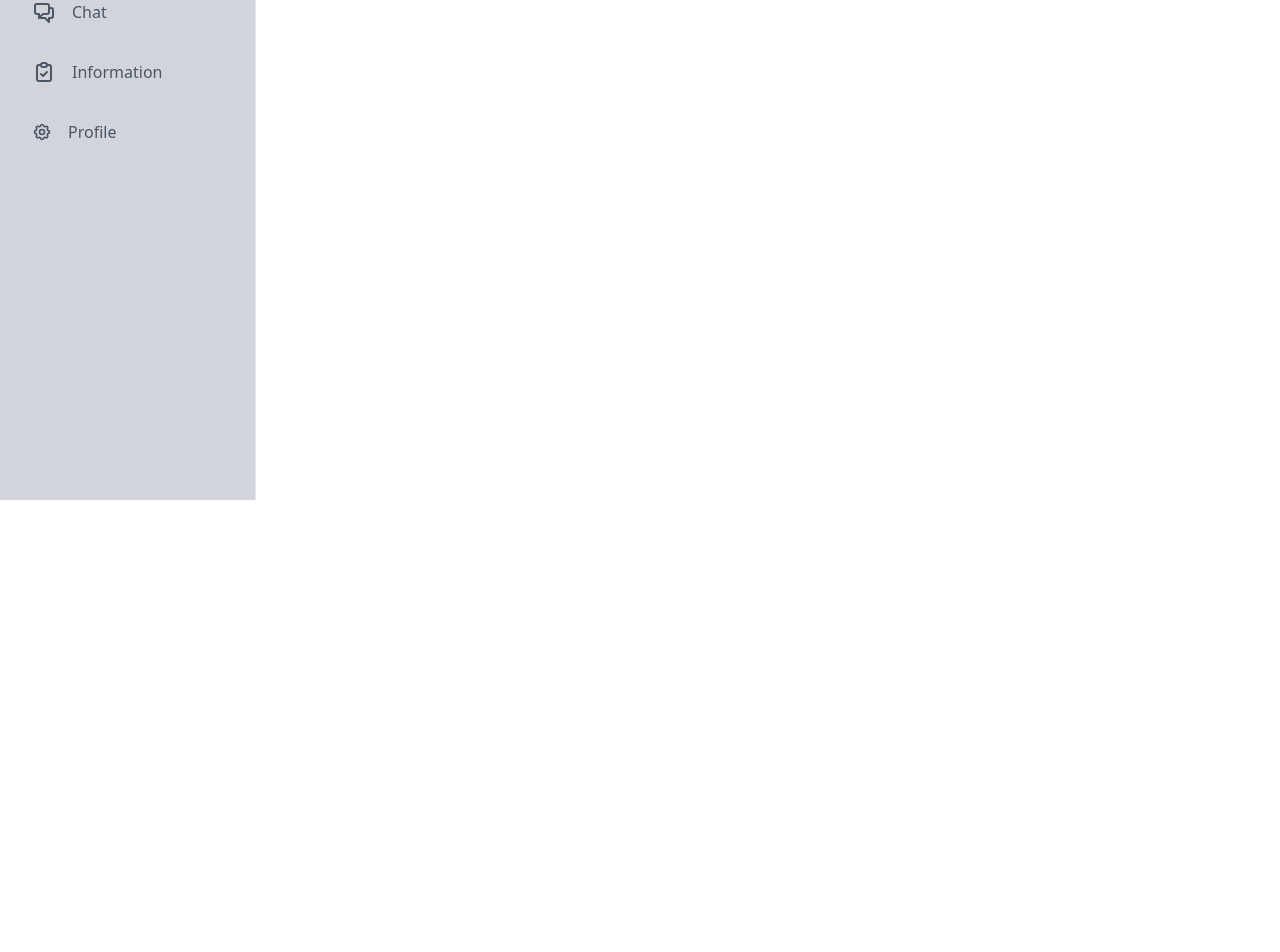
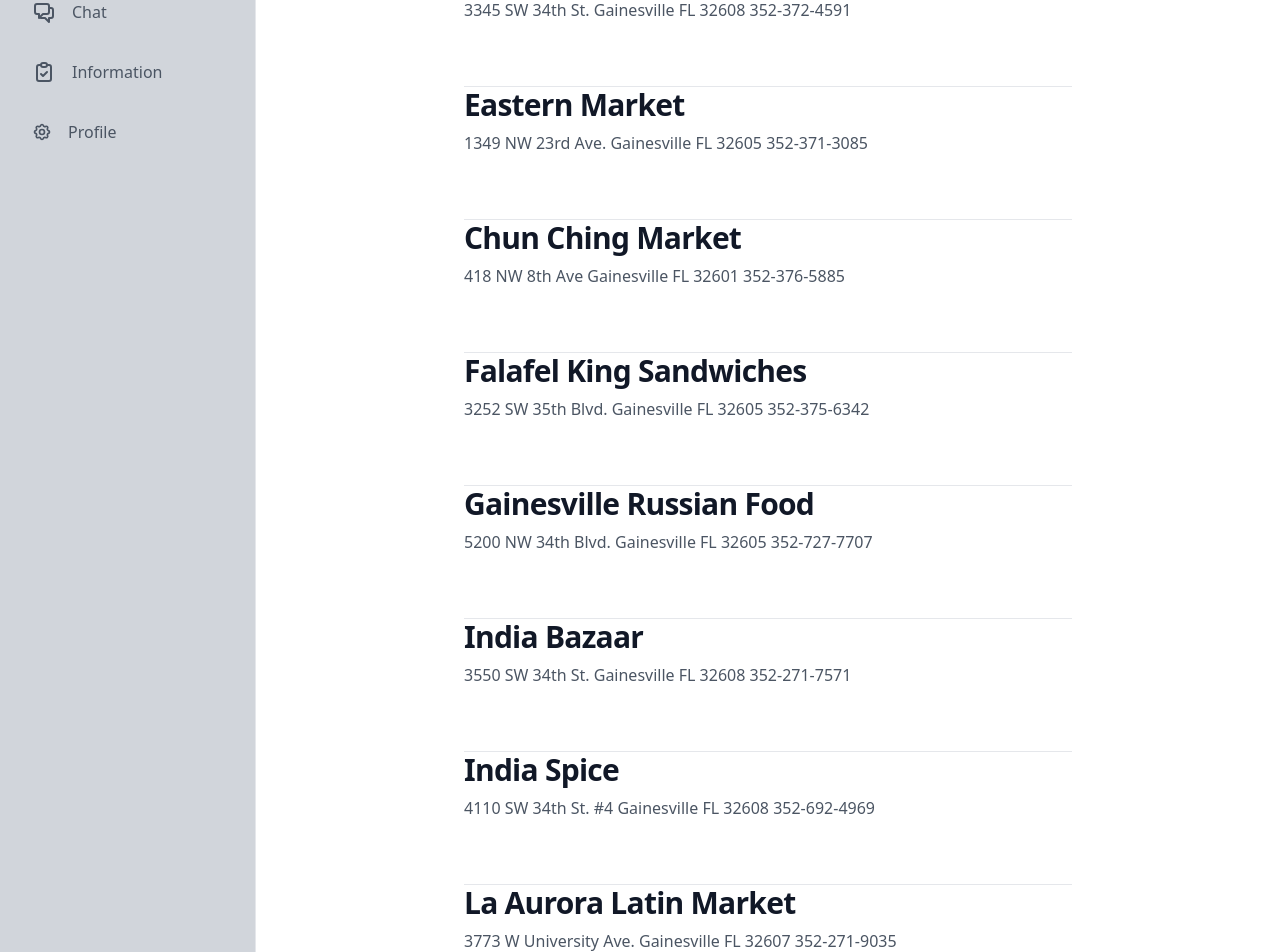
Before and after one commit to kovurusaisachin/AllyGator, a Next.js app in the folder Frontend/allygator_frontend/: page /dashboard/miscellaneous/ethnicfoodstores in a window 1280 px wide. Shown: the part 300-1252 px from the top of the page. Before the commit the page ends 800 px from the top, so only its background shows below. Built offline with nearby package versions, Linux system fonts and the light colour scheme.

Commit message:
Ethnic food stores page 1 added

```diff
--- a/Frontend/allygator_frontend/pages/dashboard/miscellaneous/ethnicfoodstores/index.tsx
+++ b/Frontend/allygator_frontend/pages/dashboard/miscellaneous/ethnicfoodstores/index.tsx
@@ -3,8 +3,131 @@ export default function ethnicfoodstores () {
     return (
         <div className="flex flex-col-2">
         <Sidebar />
-        <h2>More Content Coming Soon!!!</h2>
-
+        <section className="w-full px-4 py-24 mx-auto max-w-7xl md:w-3/4 lg:w-2/4">
+  <div className="mb-12 text-left md:text-center">
+    <h2 className="mb-2 text-3xl font-extrabold leading-tight text-gray-900">Ethnic Food Stores</h2>
+    <p className="text-lg text-gray-500">Collection of ethnic food stores in Gainesville.</p>
+  </div>
+  <div className="flex flex-col space-y-12 divide-y divide-gray-200">
+    <div>
+      {/* <p className="pt-12 mb-3 text-sm font-normal text-gray-500">April 16, 2020</p> */}
+      <h2 className="mb-2 text-xl font-extrabold leading-snug tracking-tight text-gray-800 md:text-3xl">
+        <a href="#" className="text-gray-900 hover:text-purple-700">Asian Food Market/Oriental Food & Gift Market</a>
+      </h2>
+      <p className="mb-4 text-base font-normal text-gray-600">
+       3345 SW 34th St.
+       Gainesville FL 32608
+       352-372-4591
+      </p>
+    </div>
+    <div>
+      {/* <p className="pt-12 mb-3 text-sm font-normal text-gray-500">April 16, 2020</p> */}
+      <h2 className="mb-2 text-xl font-extrabold leading-snug tracking-tight text-gray-800 md:text-3xl">
+        <a href="#" className="text-gray-900 hover:text-purple-700">Eastern Market</a>
+      </h2>
+      <p className="mb-4 text-base font-normal text-gray-600">
+        1349 NW 23rd Ave.
+        Gainesville FL 32605
+        352-371-3085
+      </p>
+      {/* <a href="#" className="btn btn-light btn-sm">Continue Reading</a> */}
+    </div>
+    <div>
+      {/* <p className="pt-12 mb-3 text-sm font-normal text-gray-500">April 16, 2020</p> */}
+      <h2 className="mb-2 text-xl font-extrabold leading-snug tracking-tight text-gray-800 md:text-3xl">
+        <a href="#" className="text-gray-900 hover:text-purple-700">Chun Ching Market</a>
+      </h2>
+      <p className="mb-4 text-base font-normal text-gray-600">
+        418 NW 8th Ave
+        Gainesville FL 32601
+        352-376-5885
+      </p>
+      {/* <a href="#" className="btn btn-light btn-sm">Continue Reading</a> */}
+    </div>
+    <div>
+      {/* <p className="pt-12 mb-3 text-sm font-normal text-gray-500">April 16, 2020</p> */}
+      <h2 className="mb-2 text-xl font-extrabold leading-snug tracking-tight text-gray-800 md:text-3xl">
+        <a href="#" className="text-gray-900 hover:text-purple-700">Falafel King Sandwiches</a>
+      </h2>
+      <p className="mb-4 text-base font-normal text-gray-600">
+        3252 SW 35th Blvd.
+        Gainesville FL 32605
+        352-375-6342
+      </p>
+      {/* <a href="#" className="btn btn-light btn-sm">Continue Reading</a> */}
+    </div>
+    <div>
+      {/* <p className="pt-12 mb-3 text-sm font-normal text-gray-500">April 16, 2020</p> */}
+      <h2 className="mb-2 text-xl font-extrabold leading-snug tracking-tight text-gray-800 md:text-3xl">
+      <a href="#" className="text-gray-900 hover:text-purple-700">Gainesville Russian Food</a>
+      </h2>
+      <p className="mb-4 text-base font-normal text-gray-600">
+       5200 NW 34th Blvd.
+        Gainesville  FL 32605
+        352-727-7707
+      </p>
+    </div>
+    <div>
+      {/* <p className="pt-12 mb-3 text-sm font-normal text-gray-500">April 16, 2020</p> */}
+      <h2 className="mb-2 text-xl font-extrabold leading-snug tracking-tight text-gray-800 md:text-3xl">
+      <a href="#" className="text-gray-900 hover:text-purple-700">India Bazaar</a>
+      </h2>
+      <p className="mb-4 text-base font-normal text-gray-600">
+       3550 SW 34th St.
+        Gainesville  FL 32608
+        352-271-7571
+      </p>
+    </div>
+    <div>
+      {/* <p className="pt-12 mb-3 text-sm font-normal text-gray-500">April 16, 2020</p> */}
+      <h2 className="mb-2 text-xl font-extrabold leading-snug tracking-tight text-gray-800 md:text-3xl">
+      <a href="#" className="text-gray-900 hover:text-purple-700">India Spice</a>
+      </h2>
+      <p className="mb-4 text-base font-normal text-gray-600">
+       4110 SW 34th St. #4
+        Gainesville  FL 32608
+        352-692-4969
+      </p>
+    </div>
+    <div>
+      {/* <p className="pt-12 mb-3 text-sm font-normal text-gray-500">April 16, 2020</p> */}
+      <h2 className="mb-2 text-xl font-extrabold leading-snug tracking-tight text-gray-800 md:text-3xl">
+      <a href="#" className="text-gray-900 hover:text-purple-700">La Aurora Latin Market</a>
+      </h2>
+      <p className="mb-4 text-base font-normal text-gray-600">
+       3773 W University Ave.
+        Gainesville  FL 32607
+        352-271-9035
+      </p>
+    </div>
+    <div>
+      {/* <p className="pt-12 mb-3 text-sm font-normal text-gray-500">April 16, 2020</p> */}
+      <h2 className="mb-2 text-xl font-extrabold leading-snug tracking-tight text-gray-800 md:text-3xl">
+      <a href="#" className="text-gray-900 hover:text-purple-700">Philippine Express</a>
+      </h2>
+      <p className="mb-4 text-base font-normal text-gray-600">
+       4000 W Newberry Rd. Suite A
+        Gainesville  FL 32607
+        352-375-0080
+      </p>
+    </div>
+    <div>
+      {/* <p className="pt-12 mb-3 text-sm font-normal text-gray-500">April 16, 2020</p> */}
+      <h2 className="mb-2 text-xl font-extrabold leading-snug tracking-tight text-gray-800 md:text-3xl">
+      <a href="#" className="text-gray-900 hover:text-purple-700">Zeezeenia Kitchen and Market</a>
+      </h2>
+      <p className="mb-4 text-base font-normal text-gray-600">
+       2325 SW 13th St.
+        Gainesville  FL 32608
+        352-505-3856
+      </p>
+    </div>
+      </div>
+  {/* <div className="flex flex-col items-center justify-center pt-12 mt-12 space-x-0 space-y-2 border-t border-gray-200 md:space-x-2 md:space-y-0 md:flex-row">
+    <a href="#" className="w-full rounded-full btn btn-light btn-xl md:w-auto">Previous Page</a>
+    <a href="#" className="w-full rounded-full btn btn-light btn-xl md:w-auto">Next Page</a>
+  </div> */}
+</section>
 
     </div>
     )
```
